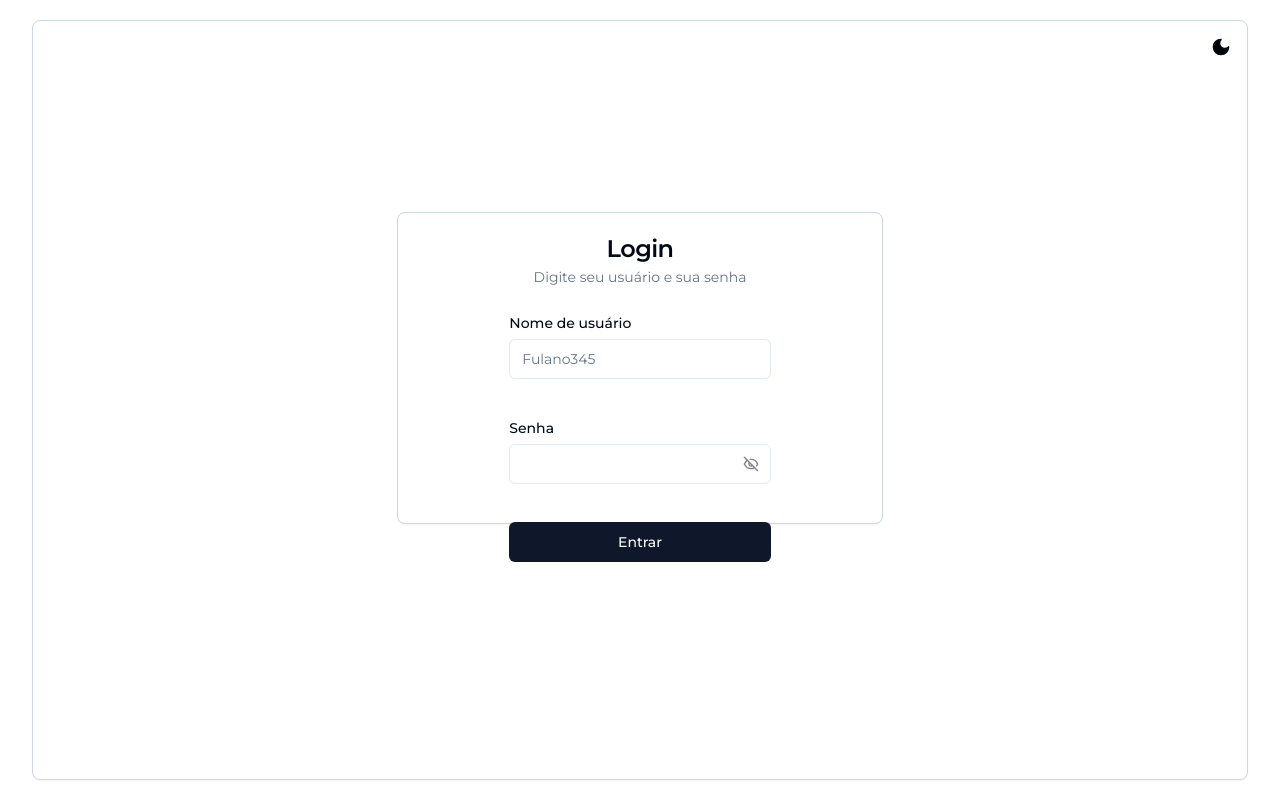
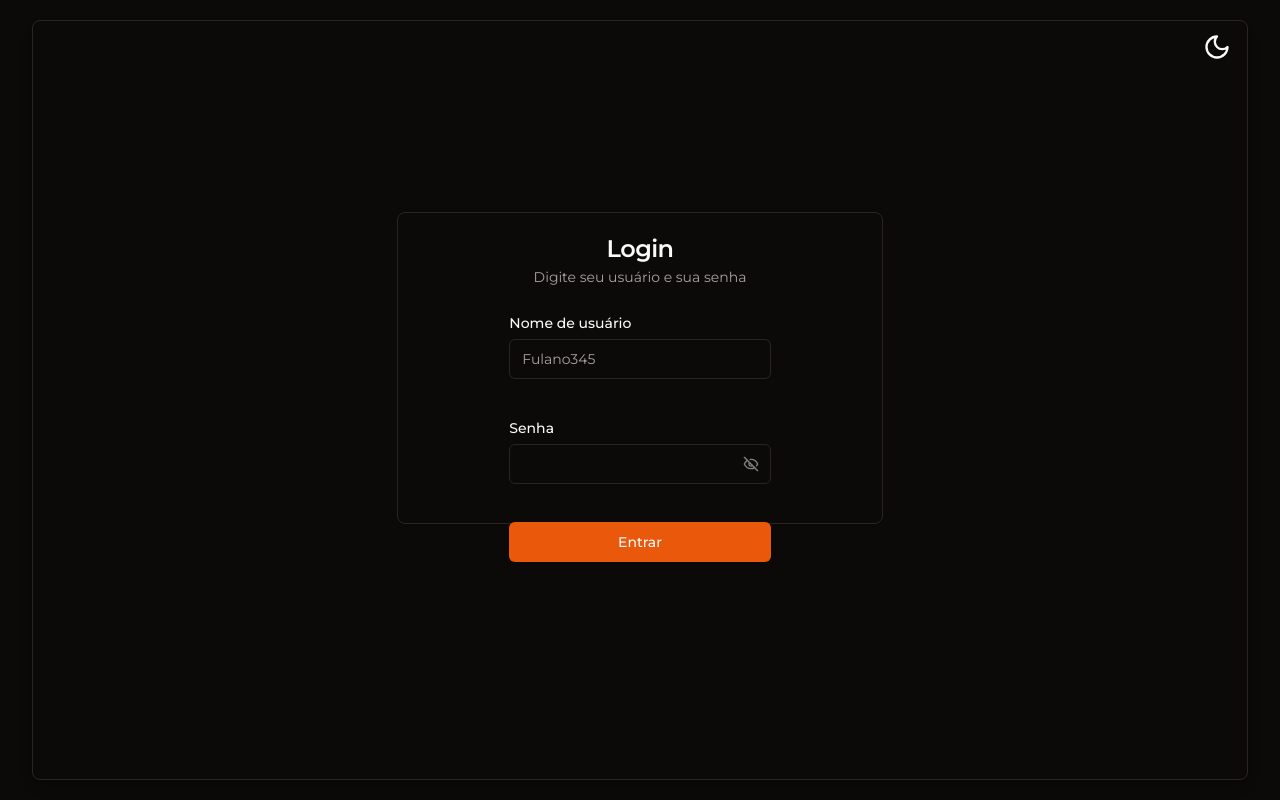
Before and after one commit to pdrhp/StreamMoviesUCB, a React (Vite) app: page / in a window 1280 px wide. Both pictures are taken after a click on the icon 1221 px from the left and 47 px from the top of the page. Built offline with nearby package versions, Linux system fonts and the light colour scheme.

Commit message:
feat: start of the main page

```diff
--- a/src/App.tsx
+++ b/src/App.tsx
@@ -1,4 +1,4 @@
-import { Moon } from 'lucide-react'
+import ThemeToggleButton from './components/theme-toggle-button'
 import { Card } from "./components/ui/card"
 
 type AppProps = {
@@ -8,8 +8,9 @@ type AppProps = {
 const App: React.FC<AppProps> = ({children}) => {
   return (
     <div className='h-screen w-screen p-0 flex justify-center items-center'>
-      <Card className="h-[95%] w-[95%] p-0 flex justify-center items-center relative">
-          <Moon fill='black' className='absolute top-4 right-4 h-5 w-5 cursor-pointer' />
+      <Card className="h-[95%] w-[95%] p-0 flex justify-center items-center relative shadow-lg">
+          {/* <Moon fill='black' className='absolute top-3 right-4 h-5 w-5 cursor-pointer' /> */}
+          <ThemeToggleButton className='absolute top-3 right-4'/>
           {children}
       </Card>
     </div>
--- /dev/null
+++ b/src/components/theme-toggle-button.tsx
@@ -0,0 +1,32 @@
+import { Moon, Sun } from "lucide-react";
+import { useEffect, useState } from "react";
+
+type ThemeToggleButtonProps = {
+    className?: string;
+}
+
+const ThemeToggleButton: React.FC<ThemeToggleButtonProps> = ({className}) => {
+
+    const [theme, setTheme] = useState(localStorage.getItem('theme') || 'light');
+
+    useEffect(() => {
+        document.documentElement.className = theme;
+        localStorage.setItem('theme', theme);
+    }, [theme])
+
+    const toggleTheme = () => {
+        setTheme((prevTheme) => (prevTheme === 'light' ? 'dark' : 'light'))
+    }
+
+  if(theme === 'light'){
+    return (
+        <Sun onClick={toggleTheme} fill="black" className={`h-7 w-7 cursor-pointer ${className}`} />
+    )
+  } else {
+    return (
+        <Moon onClick={toggleTheme} className={`h-7 w-7 cursor-pointer ${className}`} />
+    )
+  }
+}
+
+export default ThemeToggleButton
--- a/src/index.css
+++ b/src/index.css
@@ -5,69 +5,54 @@
 @tailwind utilities;
 
 
+
 @layer base {
   :root {
     --background: 0 0% 100%;
-    --foreground: 222.2 84% 4.9%;
-
+    --foreground: 20 14.3% 4.1%;
     --card: 0 0% 100%;
-    --card-foreground: 222.2 84% 4.9%;
-
+    --card-foreground: 20 14.3% 4.1%;
     --popover: 0 0% 100%;
-    --popover-foreground: 222.2 84% 4.9%;
-
-    --primary: 222.2 47.4% 11.2%;
-    --primary-foreground: 210 40% 98%;
-
-    --secondary: 210 40% 96.1%;
-    --secondary-foreground: 222.2 47.4% 11.2%;
-
-    --muted: 210 40% 96.1%;
-    --muted-foreground: 215.4 16.3% 46.9%;
-
-    --accent: 210 40% 96.1%;
-    --accent-foreground: 222.2 47.4% 11.2%;
-
+    --popover-foreground: 20 14.3% 4.1%;
+    --primary: 24.6 95% 53.1%;
+    --primary-foreground: 60 9.1% 97.8%;
+    --secondary: 60 4.8% 95.9%;
+    --secondary-foreground: 24 9.8% 10%;
+    --muted: 60 4.8% 95.9%;
+    --muted-foreground: 25 5.3% 44.7%;
+    --accent: 60 4.8% 95.9%;
+    --accent-foreground: 24 9.8% 10%;
     --destructive: 0 84.2% 60.2%;
-    --destructive-foreground: 210 40% 98%;
-
-    --border: 214.3 31.8% 85%;
-    --input: 214.3 31.8% 91.4%;
-    --ring: 222.2 84% 4.9%;
-
+    --destructive-foreground: 60 9.1% 97.8%;
+    --border: 20 5.9% 90%;
+    --input: 20 5.9% 90%;
+    --ring: 24.6 95% 53.1%;
     --radius: 0.5rem;
   }
 
   .dark {
-    --background: 222.2 84% 4.9%;
-    --foreground: 210 40% 98%;
-
-    --card: 222.2 84% 4.9%;
-    --card-foreground: 210 40% 98%;
-
-    --popover: 222.2 84% 4.9%;
-    --popover-foreground: 210 40% 98%;
-
-    --primary: 210 40% 98%;
-    --primary-foreground: 222.2 47.4% 11.2%;
-
-    --secondary: 217.2 32.6% 17.5%;
-    --secondary-foreground: 210 40% 98%;
-
-    --muted: 217.2 32.6% 17.5%;
-    --muted-foreground: 215 20.2% 65.1%;
-
-    --accent: 217.2 32.6% 17.5%;
-    --accent-foreground: 210 40% 98%;
-
-    --destructive: 0 62.8% 30.6%;
-    --destructive-foreground: 210 40% 98%;
-
-    --border: 217.2 32.6% 17.5%;
-    --input: 217.2 32.6% 17.5%;
-    --ring: 212.7 26.8% 83.9%;
+    --background: 20 14.3% 4.1%;
+    --foreground: 60 9.1% 97.8%;
+    --card: 20 14.3% 4.1%;
+    --card-foreground: 60 9.1% 97.8%;
+    --popover: 20 14.3% 4.1%;
+    --popover-foreground: 60 9.1% 97.8%;
+    --primary: 20.5 90.2% 48.2%;
+    --primary-foreground: 60 9.1% 97.8%;
+    --secondary: 12 6.5% 15.1%;
+    --secondary-foreground: 60 9.1% 97.8%;
+    --muted: 12 6.5% 15.1%;
+    --muted-foreground: 24 5.4% 63.9%;
+    --accent: 12 6.5% 15.1%;
+    --accent-foreground: 60 9.1% 97.8%;
+    --destructive: 0 72.2% 50.6%;
+    --destructive-foreground: 60 9.1% 97.8%;
+    --border: 12 6.5% 15.1%;
+    --input: 12 6.5% 15.1%;
+    --ring: 20.5 90.2% 48.2%;
   }
 }
+
 
 @layer base {
   * {
@@ -77,4 +62,7 @@
   body {
     @apply bg-background text-foreground;
   }
+  .responsive-title{
+    @apply text-[0.4rem] sm:text-[0.6rem] lg:text-xs xl:text-xl 2xl:text-2xl font-montserrat ;
+  }
 }
--- a/src/pages/home.tsx
+++ /dev/null
@@ -1,10 +0,0 @@
-
-const HomePage = () => {
-  return (
-    <div>
-      Home
-    </div>
-  )
-}
-
-export default HomePage
--- /dev/null
+++ b/src/pages/main-pages/home.tsx
@@ -0,0 +1,15 @@
+
+const HomePage = () => {
+  return (
+    <div className="w-full h-full">
+        <div>
+
+        </div>
+        <div>
+
+        </div>
+    </div>
+  )
+}
+
+export default HomePage
--- /dev/null
+++ b/src/pages/main.tsx
@@ -0,0 +1,20 @@
+import { Outlet } from "react-router-dom"
+
+const MainPage = () => {
+  return (
+    <div className="h-full w-full flex flex-col rounded-lg overflow-hidden">
+      <div className="w-full border-b p-2 rounded-t-lg">
+        <div className="w-full">
+          <div className="flex justify-center w-[13%] border border-red-500">
+            <h1 className="responsive-title font-bold p-1">Stream<span className="bold text-primary">Movies</span></h1>
+          </div>
+        </div>
+      </div>
+      <div className="h-full w-full ">
+        <Outlet />
+      </div>
+    </div>
+  )
+}
+
+export default MainPage
--- a/tailwind.config.js
+++ b/tailwind.config.js
@@ -22,6 +22,9 @@ module.exports = {
       },
       colors: {
         border: "hsl(var(--border))",
+        primaryColor: "hsl(var(--primary-color))",
+        secondaryColor: "hsl(var(--secondary-color))",
+        thirdColor: "hsl(var(--tertiary-color))",
         input: "hsl(var(--input))",
         ring: "hsl(var(--ring))",
         background: "hsl(var(--background))",
```
Also changed, not shown: src/routes.tsx (+13 -2 lines).
